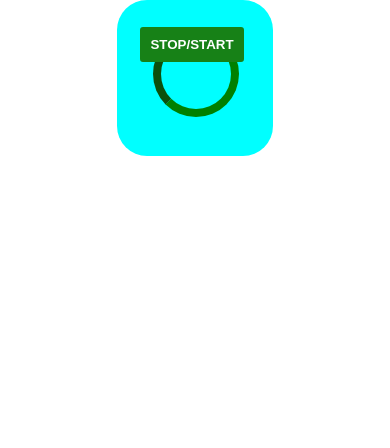
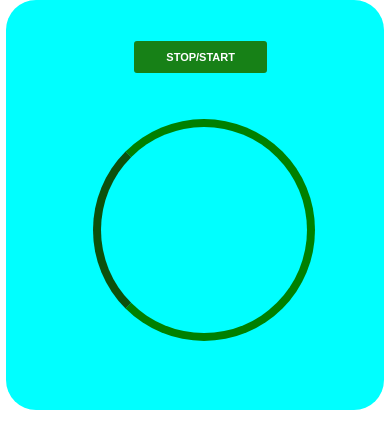
Before and after one commit to manishtechniz/HTML_Css_Js_Project, a plain HTML site: page HTML_CSS_JS_projects/circle rotation.html in a window 390 px wide. Drawn offline with Linux system fonts and the light colour scheme.

Commit message:
add media query for Mobile and Tablets

```diff
--- a/HTML_CSS_JS_projects/circle rotation.html
+++ b/HTML_CSS_JS_projects/circle rotation.html
@@ -94,17 +94,59 @@
             font-weight: bold;
             position: absolute;
 
-            top: 17%;
-            left: 15%;
+            top: 6%;
+            left: 38%;
 
         }
 
         #btn:hover {
             /* transform: scale(0.9); */
-
             /* box-sizing: border-box; */
             border: 3px solid rgb(88, 183, 214);
 
+        }
+
+        /* this is for tablets size */
+        @media screen and (max-width:838px) {
+            #container {
+                width: 83vw;
+                height: 46vw;
+            }
+
+            #move {
+                left: 35%;
+            }
+
+            #btn {
+                width: 5rem;
+                height: 2rem;
+                font-size: 11px;
+                padding: 0px;
+
+                left: 42%;
+            }
+        }
+
+        /* this is for Mobiles size  */
+
+        @media screen and (max-width:390px) {
+            #container {
+                width: 97vw !important;
+                height: 105vw !important;
+            }
+
+            #move {
+                width: 57vw;
+                height: 57vw;
+                top: 29%;
+                left: 23% !important;
+            }
+
+            #btn {
+                top: 10%;
+                left: 34% !important;
+                width: 35% !important;
+            }
         }
     </style>
     <title>Document</title>
@@ -118,8 +160,11 @@
         <input type="button" name="" value="STOP/START" id="btn">
     </div>
     <script>
+        // here we get button and circle id
         var move = document.getElementById("move");
         var id = document.getElementById("btn");
+
+        // Here we use of arrow function
         id.addEventListener("click", () => {
             move.style.animationPlayState = move.style.animationPlayState == 'running' ? 'paused' : 'running';
 
```
